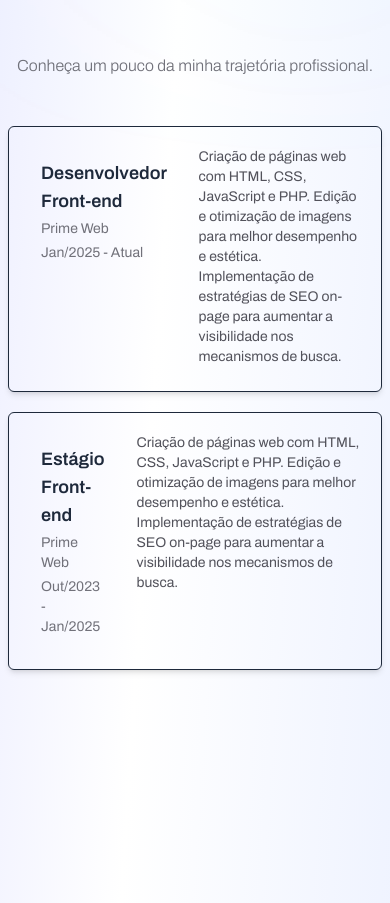
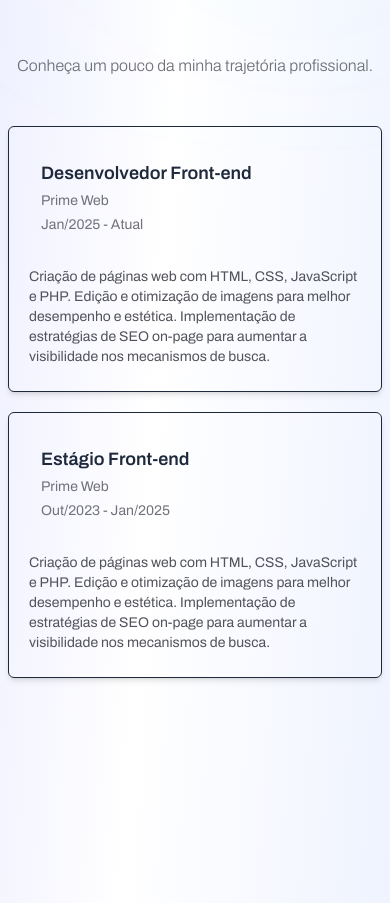
Before and after one commit to LxLorenzo/lorenzo-casa, a Next.js app: page / in a window 390 px wide. Shown: the part 2048-2951 px from the top of the page. Built offline with nearby package versions, Linux system fonts and the light colour scheme.

Commit message:
Update ProfessionalExperience.tsx

```diff
--- a/src/app/components/ProfessionalExperience.tsx
+++ b/src/app/components/ProfessionalExperience.tsx
@@ -11,7 +11,7 @@ const ProfessionalExperience = () => {
         Conheça um pouco da minha trajetória profissional.
       </p>
       <div className="flex flex-col gap-5 justify-center items-center">
-        <div className="sm:p-6 flex justify-center sm:items-center gap-5 rounded-md hover:bg-zinc-100 transition shadow-md border border-primary p-5 dark:border-zinc-50 dark:hover:bg-neutral-900 max-w-[768px] w-full">
+        <div className="sm:p-6 flex flex-col sm:flex-row justify-center sm:items-center gap-5 rounded-md hover:bg-zinc-100 transition shadow-md border border-primary p-5 dark:border-zinc-50 dark:hover:bg-neutral-900 max-w-[768px] w-full">
           <div className="flex flex-col gap-1 p-3 sm:-1/3">
             <h3 className="text-lg font-semibold text-primary">Desenvolvedor Front-end</h3>
             <p className="text-sm text-zinc-500 dark:text-zinc-200">Prime Web</p>
@@ -25,7 +25,7 @@ const ProfessionalExperience = () => {
             </div>
           </div>
         </div>
-        <div className="sm:p-6 flex justify-center sm:items-center gap-5 rounded-md hover:bg-zinc-100 transition shadow-md border border-primary p-5 dark:border-zinc-50 dark:hover:bg-neutral-900 max-w-[768px] w-full">
+        <div className="sm:p-6 flex flex-col sm:flex-row justify-center sm:items-center gap-5 rounded-md hover:bg-zinc-100 transition shadow-md border border-primary p-5 dark:border-zinc-50 dark:hover:bg-neutral-900 max-w-[768px] w-full">
           <div className="flex flex-col gap-1 p-3 sm:w-1/3">
             <h3 className="text-lg font-semibold text-primary">Estágio Front-end</h3>
             <p className="text-sm text-zinc-500 dark:text-zinc-200">Prime Web</p>
```
